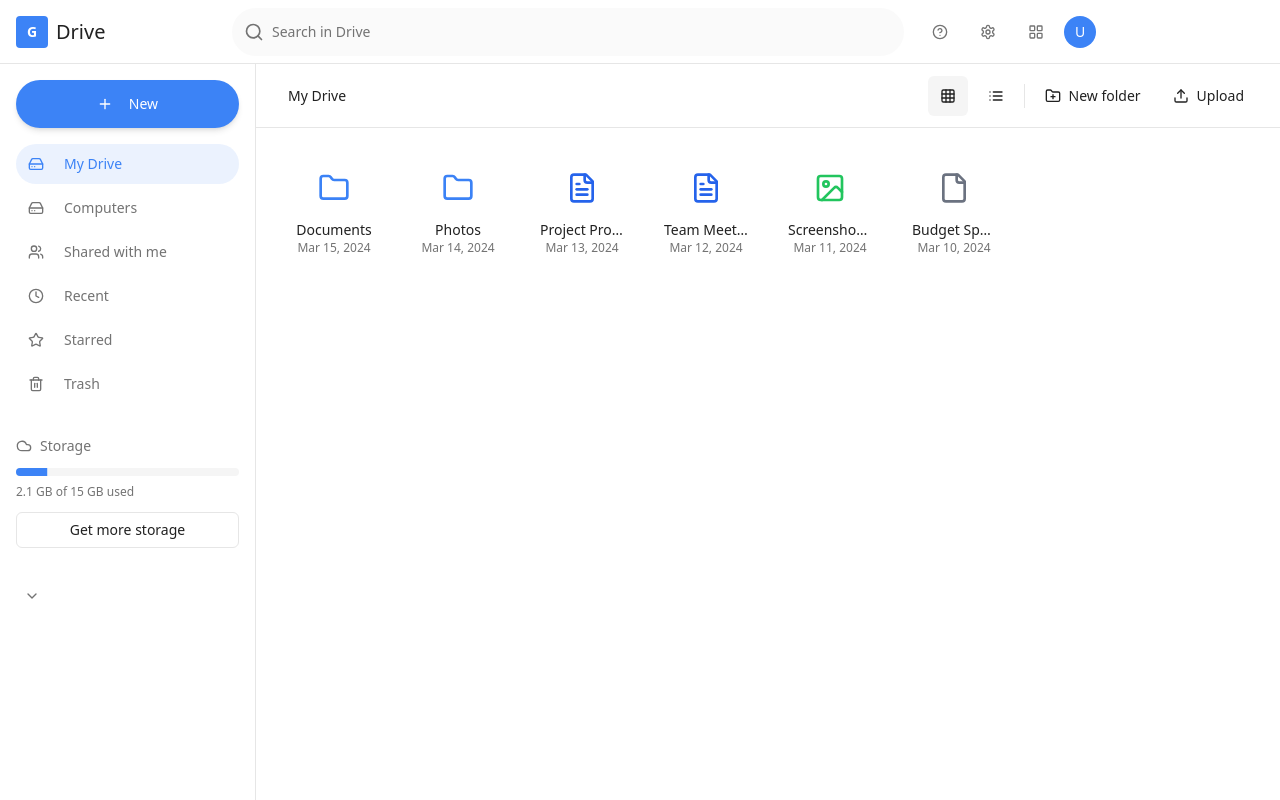
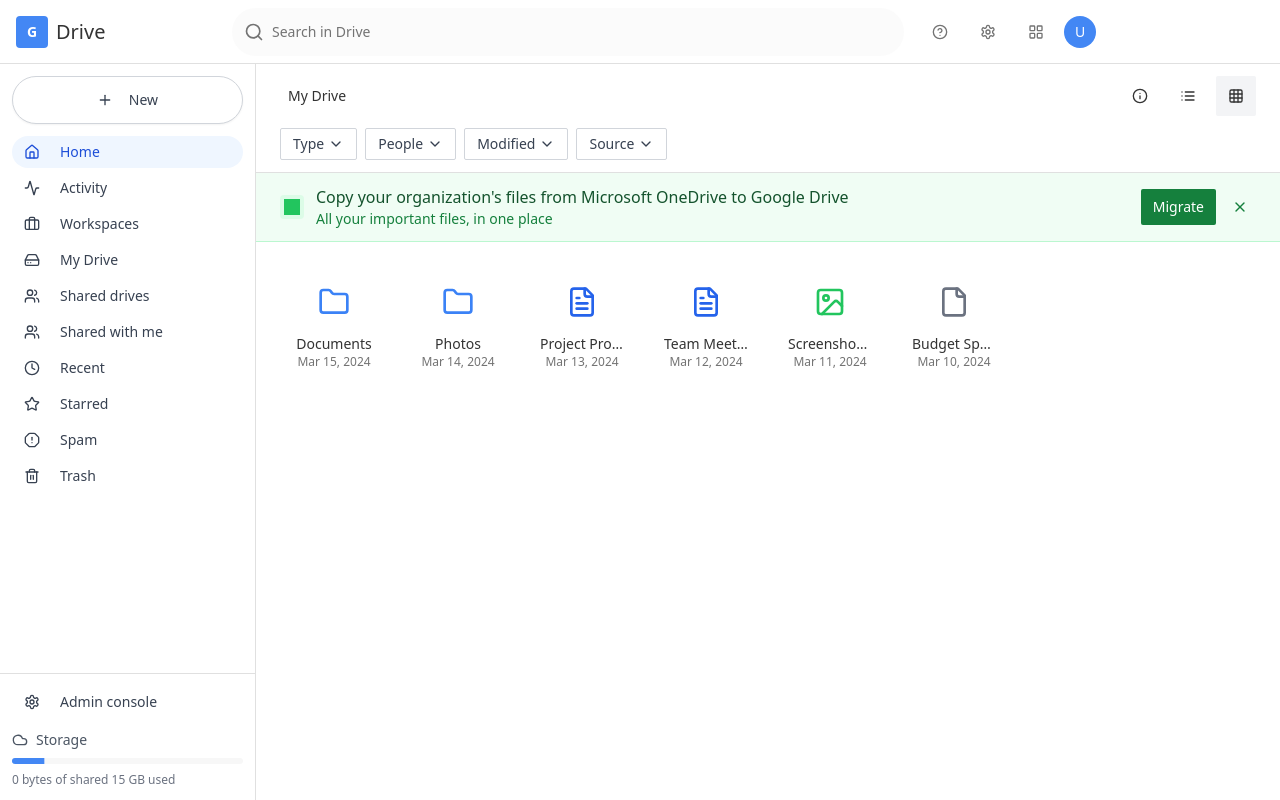
Before and after one commit to maddiedreese/not-drive, a React (Vite) app: page / in a window 1280 px wide. Built offline with nearby package versions, Linux system fonts and the light colour scheme.

Commit message:
Refine layout to match Google Drive

```diff
--- a/src/components/FileGrid.tsx
+++ b/src/components/FileGrid.tsx
@@ -54,6 +54,30 @@ export function FileGrid({ viewMode, searchQuery, currentPath }: FileGridProps)
   const filteredFiles = files.filter(file =>
     file.name.toLowerCase().includes(searchQuery.toLowerCase())
   );
+
+  // Show welcome state when in Home or empty
+  const isWelcomeState = currentPath.includes("Home") || currentPath.length === 0 || (currentPath.includes("My Drive") && filteredFiles.length === 0);
+
+  if (isWelcomeState) {
+    const isHome = currentPath.includes("Home") || currentPath.length === 0;
+    return (
+      <div className="flex flex-col items-center justify-center h-96 text-center">
+        <div className="w-48 h-48 mb-8 bg-gradient-to-br from-blue-100 to-green-100 rounded-full flex items-center justify-center">
+          <div className="w-32 h-32 bg-gradient-to-br from-blue-200 to-green-200 rounded-full flex items-center justify-center">
+            <div className="w-16 h-16 bg-white rounded-full flex items-center justify-center">
+              <div className="w-8 h-8 bg-blue-500 rounded"></div>
+            </div>
+          </div>
+        </div>
+        <h2 className="text-2xl font-normal text-gray-900 mb-2">
+          {isHome ? "Welcome to Drive" : "A place for all of your files"}
+        </h2>
+        <p className="text-gray-600">
+          Drag your files and folders here or use the "New" button to upload
+        </p>
+      </div>
+    );
+  }
 
   const getFileIcon = (item: FileItem) => {
     if (item.type === "folder") return Folder;
--- a/src/components/GoogleDriveLayout.tsx
+++ b/src/components/GoogleDriveLayout.tsx
@@ -1,5 +1,5 @@
 import { useState } from "react";
-import { Search, LayoutGrid, Settings, HelpCircle, Grid3X3, List, Upload, FolderPlus } from "lucide-react";
+import { Search, LayoutGrid, Settings, HelpCircle, Grid3X3, List, Upload, FolderPlus, Filter, ChevronDown, Info, X, MoreVertical } from "lucide-react";
 import { Button } from "@/components/ui/button";
 import { Input } from "@/components/ui/input";
 import { Separator } from "@/components/ui/separator";
@@ -11,6 +11,8 @@ export function GoogleDriveLayout() {
   const [searchQuery, setSearchQuery] = useState("");
   const [viewMode, setViewMode] = useState<"grid" | "list">("grid");
   const [currentPath, setCurrentPath] = useState(["My Drive"]);
+  const [rightSidebarOpen, setRightSidebarOpen] = useState(false);
+  const [showMigrationBanner, setShowMigrationBanner] = useState(true);
 
   return (
     <div className="min-h-screen flex flex-col w-full bg-background">
@@ -59,35 +61,121 @@ export function GoogleDriveLayout() {
         {/* Main Content */}
         <main className="flex-1 flex flex-col">
           {/* Toolbar */}
-          <div className="h-16 border-b border-border bg-background px-6 flex items-center justify-between">
-            <div className="flex items-center gap-4">
-              <Breadcrumbs path={currentPath} onNavigate={setCurrentPath} />
+          <div className="border-b border-border bg-background px-6 py-3">
+            <div className="flex items-center justify-between">
+              <div className="flex items-center gap-4">
+                <Breadcrumbs path={currentPath} onNavigate={setCurrentPath} />
+              </div>
+
+              <div className="flex items-center gap-2">
+                <Button
+                  variant="ghost"
+                  size="icon"
+                  onClick={() => setRightSidebarOpen(!rightSidebarOpen)}
+                  className={rightSidebarOpen ? "bg-gray-100" : ""}
+                >
+                  <Info className="w-5 h-5" />
+                </Button>
+                <Button variant="ghost" size="icon" onClick={() => setViewMode("list")}
+                        className={viewMode === "list" ? "bg-gray-100" : ""}>
+                  <List className="w-5 h-5" />
+                </Button>
+                <Button variant="ghost" size="icon" onClick={() => setViewMode("grid")}
+                        className={viewMode === "grid" ? "bg-gray-100" : ""}>
+                  <Grid3X3 className="w-5 h-5" />
+                </Button>
+              </div>
             </div>
 
-            <div className="flex items-center gap-2">
-              <Button variant="ghost" size="icon" onClick={() => setViewMode("grid")}
-                      className={viewMode === "grid" ? "bg-muted" : ""}>
-                <Grid3X3 className="w-4 h-4" />
+            {/* Filter Bar */}
+            <div className="flex items-center gap-2 mt-3">
+              <Button variant="outline" size="sm" className="gap-1 h-8 bg-white border-gray-300 text-gray-700">
+                Type <ChevronDown className="w-4 h-4" />
               </Button>
-              <Button variant="ghost" size="icon" onClick={() => setViewMode("list")}
-                      className={viewMode === "list" ? "bg-muted" : ""}>
-                <List className="w-4 h-4" />
+              <Button variant="outline" size="sm" className="gap-1 h-8 bg-white border-gray-300 text-gray-700">
+                People <ChevronDown className="w-4 h-4" />
               </Button>
-              <Separator orientation="vertical" className="h-6" />
-              <Button variant="ghost" size="sm" className="gap-2">
-                <FolderPlus className="w-4 h-4" />
-                New folder
+              <Button variant="outline" size="sm" className="gap-1 h-8 bg-white border-gray-300 text-gray-700">
+                Modified <ChevronDown className="w-4 h-4" />
               </Button>
-              <Button variant="ghost" size="sm" className="gap-2">
-                <Upload className="w-4 h-4" />
-                Upload
+              <Button variant="outline" size="sm" className="gap-1 h-8 bg-white border-gray-300 text-gray-700">
+                Source <ChevronDown className="w-4 h-4" />
               </Button>
             </div>
           </div>
 
+          {/* Migration Banner */}
+          {showMigrationBanner && (
+            <div className="bg-green-50 border-b border-green-200 px-6 py-3">
+              <div className="flex items-center justify-between">
+                <div className="flex items-center gap-3">
+                  <div className="w-6 h-6 bg-green-100 rounded flex items-center justify-center">
+                    <div className="w-4 h-4 bg-green-500 rounded-sm"></div>
+                  </div>
+                  <div>
+                    <div className="font-medium text-green-900">Copy your organization's files from Microsoft OneDrive to Google Drive</div>
+                    <div className="text-sm text-green-700">All your important files, in one place</div>
+                  </div>
+                </div>
+                <div className="flex items-center gap-2">
+                  <Button size="sm" className="bg-green-700 hover:bg-green-800 text-white">
+                    Migrate
+                  </Button>
+                  <Button
+                    variant="ghost"
+                    size="icon"
+                    onClick={() => setShowMigrationBanner(false)}
+                    className="w-8 h-8 text-green-700 hover:bg-green-100"
+                  >
+                    <X className="w-4 h-4" />
+                  </Button>
+                </div>
+              </div>
+            </div>
+          )}
+
           {/* File Content Area */}
-          <div className="flex-1 p-6">
-            <FileGrid viewMode={viewMode} searchQuery={searchQuery} currentPath={currentPath} />
+          <div className="flex-1 flex">
+            <div className="flex-1 p-6">
+              <FileGrid viewMode={viewMode} searchQuery={searchQuery} currentPath={currentPath} />
+            </div>
+
+            {/* Right Sidebar */}
+            {rightSidebarOpen && (
+              <div className="w-80 border-l border-border bg-white flex flex-col">
+                <div className="flex items-center justify-between p-4 border-b border-border">
+                  <h3 className="font-medium">My Drive</h3>
+                  <Button
+                    variant="ghost"
+                    size="icon"
+                    onClick={() => setRightSidebarOpen(false)}
+                    className="w-8 h-8"
+                  >
+                    <X className="w-4 h-4" />
+                  </Button>
+                </div>
+
+                <div className="flex border-b border-border">
+                  <Button variant="ghost" className="flex-1 rounded-none border-b-2 border-blue-500 text-blue-600 font-medium">
+                    Details
+                  </Button>
+                  <Button variant="ghost" className="flex-1 rounded-none text-gray-600">
+                    Activity
+                  </Button>
+                </div>
+
+                <div className="flex-1 flex items-center justify-center p-8 text-center">
+                  <div className="space-y-4">
+                    <div className="w-24 h-24 bg-blue-50 rounded-full flex items-center justify-center mx-auto">
+                      <div className="w-12 h-12 bg-blue-100 rounded-full flex items-center justify-center">
+                        <Search className="w-6 h-6 text-blue-600" />
+                      </div>
+                    </div>
+                    <p className="text-gray-600">Select an item to see the details</p>
+                  </div>
+                </div>
+              </div>
+            )}
           </div>
         </main>
       </div>
--- a/src/components/GoogleDriveSidebar.tsx
+++ b/src/components/GoogleDriveSidebar.tsx
@@ -1,13 +1,16 @@
 import { useState } from "react";
 import {
+  Home,
+  Activity,
+  Briefcase,
   HardDrive,
+  Users,
   Clock,
   Star,
-  Users,
+  AlertOctagon,
   Trash2,
   Cloud,
-  ChevronDown,
-  ChevronRight,
+  Settings,
   Plus
 } from "lucide-react";
 import { Button } from "@/components/ui/button";
@@ -15,11 +18,15 @@ import { Progress } from "@/components/ui/progress";
 import { cn } from "@/lib/utils";
 
 const sidebarItems = [
-  { label: "My Drive", icon: HardDrive, active: true },
-  { label: "Computers", icon: HardDrive },
+  { label: "Home", icon: Home, active: true },
+  { label: "Activity", icon: Activity },
+  { label: "Workspaces", icon: Briefcase },
+  { label: "My Drive", icon: HardDrive, hasExpander: true },
+  { label: "Shared drives", icon: Users, hasExpander: true },
   { label: "Shared with me", icon: Users },
   { label: "Recent", icon: Clock },
   { label: "Starred", icon: Star },
+  { label: "Spam", icon: AlertOctagon },
   { label: "Trash", icon: Trash2 }
 ];
 
@@ -30,24 +37,17 @@ export function Sidebar() {
   const storagePercentage = (storageUsed / storageTotal) * 100;
 
   return (
-    <div className={cn("border-r border-border bg-background", collapsed ? "w-16" : "w-64")}>
-      <div className="p-4 space-y-4">
+    <div className="w-64 border-r border-border bg-background flex flex-col">
+      <div className="p-3">
         {/* New Button */}
-        {!collapsed && (
-          <Button className="w-full h-12 bg-primary hover:bg-primary-hover text-primary-foreground rounded-full shadow-md">
+        <Button className="w-full h-12 bg-white hover:bg-gray-50 text-gray-700 border border-gray-300 rounded-full shadow-sm font-medium">
           <Plus className="w-5 h-5 mr-2" />
           New
         </Button>
-        )}
-
-        {collapsed && (
-          <Button size="icon" className="w-12 h-12 bg-primary hover:bg-primary-hover text-primary-foreground rounded-full shadow-md mx-auto">
-            <Plus className="w-5 h-5" />
-          </Button>
-        )}
+      </div>
 
       {/* Navigation Items */}
-        <nav className="space-y-1">
+      <nav className="flex-1 px-3 space-y-1">
         {sidebarItems.map((item) => {
           const Icon = item.icon;
           return (
@@ -55,51 +55,38 @@ export function Sidebar() {
               key={item.label}
               variant="ghost"
               className={cn(
-                  "w-full justify-start h-10 px-3 rounded-full",
+                "w-full justify-start h-8 px-3 rounded-full text-sm font-normal",
                 item.active
-                    ? "bg-primary/10 text-primary font-medium"
-                    : "text-muted-foreground hover:bg-muted hover:text-foreground",
-                  collapsed && "justify-center px-0"
+                  ? "bg-blue-50 text-blue-700 font-medium"
+                  : "text-gray-700 hover:bg-gray-100",
               )}
             >
-                <Icon className={cn("w-5 h-5", !collapsed && "mr-3")} />
-                {!collapsed && <span>{item.label}</span>}
+              <Icon className="w-5 h-5 mr-3 shrink-0" />
+              <span className="truncate">{item.label}</span>
             </Button>
           );
         })}
       </nav>
 
-        {/* Storage Section */}
-        {!collapsed && (
-          <div className="pt-4 space-y-3">
-            <div className="flex items-center gap-2 text-sm text-muted-foreground">
+      {/* Bottom Section */}
+      <div className="p-3 border-t border-border space-y-3">
+        <Button
+          variant="ghost"
+          className="w-full justify-start h-8 px-3 rounded text-sm text-gray-700 hover:bg-gray-100"
+        >
+          <Settings className="w-5 h-5 mr-3" />
+          Admin console
+        </Button>
+
+        <div className="space-y-2">
+          <div className="flex items-center gap-2 text-sm text-gray-600">
             <Cloud className="w-4 h-4" />
             <span>Storage</span>
           </div>
-
-            <div className="space-y-2">
-              <Progress value={storagePercentage} className="h-2" />
-              <div className="text-xs text-muted-foreground">
-                {storageUsed} GB of {storageTotal} GB used
+          <Progress value={storagePercentage} className="h-1.5" />
+          <div className="text-xs text-gray-500">
+            0 bytes of shared {storageTotal} GB used
           </div>
-            </div>
-
-            <Button variant="outline" size="sm" className="w-full">
-              Get more storage
-            </Button>
-          </div>
-        )}
-
-        {/* Collapse Toggle */}
-        <div className="pt-4">
-          <Button
-            variant="ghost"
-            size="icon"
-            onClick={() => setCollapsed(!collapsed)}
-            className="w-8 h-8 text-muted-foreground hover:bg-muted"
-          >
-            {collapsed ? <ChevronRight className="w-4 h-4" /> : <ChevronDown className="w-4 h-4" />}
-          </Button>
         </div>
       </div>
     </div>
--- a/src/index.css
+++ b/src/index.css
@@ -8,44 +8,44 @@ All colors MUST be HSL.
 
 @layer base {
   :root {
-    /* Google Drive Color System */
+    /* Google Drive Color System - Exact Match */
     --background: 0 0% 100%;
-    --foreground: 0 0% 13%;
+    --foreground: 0 0% 20%;
 
     --card: 0 0% 100%;
-    --card-foreground: 0 0% 13%;
+    --card-foreground: 0 0% 20%;
 
     --popover: 0 0% 100%;
-    --popover-foreground: 0 0% 13%;
+    --popover-foreground: 0 0% 20%;
 
-    /* Google Blue Primary */
-    --primary: 217 91% 60%;
+    /* Google Blue Primary - Exact Google Blue */
+    --primary: 217 89% 61%;
     --primary-foreground: 0 0% 100%;
-    --primary-hover: 217 91% 55%;
+    --primary-hover: 217 89% 57%;
 
     /* Google Gray Secondary */
-    --secondary: 0 0% 96%;
-    --secondary-foreground: 0 0% 45%;
+    --secondary: 0 0% 97%;
+    --secondary-foreground: 0 0% 40%;
     --secondary-hover: 0 0% 94%;
 
-    /* Muted backgrounds and text */
-    --muted: 0 0% 96%;
+    /* Muted backgrounds and text - Google Drive gray */
+    --muted: 0 0% 97%;
     --muted-foreground: 0 0% 45%;
 
     /* Accent colors */
-    --accent: 0 0% 96%;
-    --accent-foreground: 0 0% 13%;
+    --accent: 0 0% 97%;
+    --accent-foreground: 0 0% 20%;
 
     /* Destructive (delete/error) */
-    --destructive: 0 84% 60%;
+    --destructive: 4 90% 58%;
     --destructive-foreground: 0 0% 100%;
 
-    /* Borders and inputs */
-    --border: 0 0% 90%;
-    --input: 0 0% 90%;
-    --ring: 217 91% 60%;
+    /* Borders and inputs - Google Drive subtle borders */
+    --border: 0 0% 88%;
+    --input: 0 0% 88%;
+    --ring: 217 89% 61%;
 
-    --radius: 0.5rem;
+    --radius: 4px;
 
     --sidebar-background: 0 0% 98%;
 
```
Lines whose indentation alone changed are shown as unchanged.
